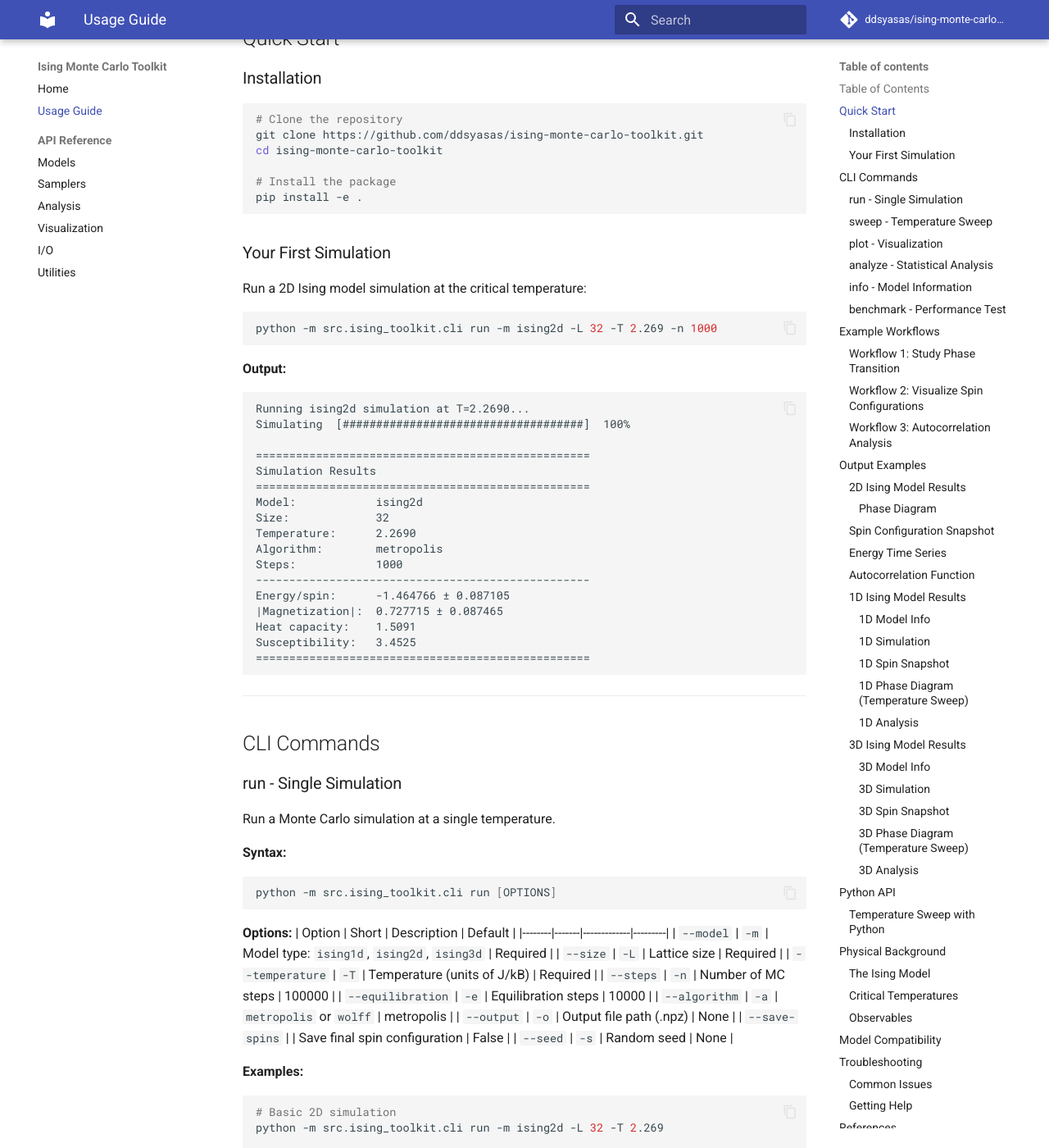
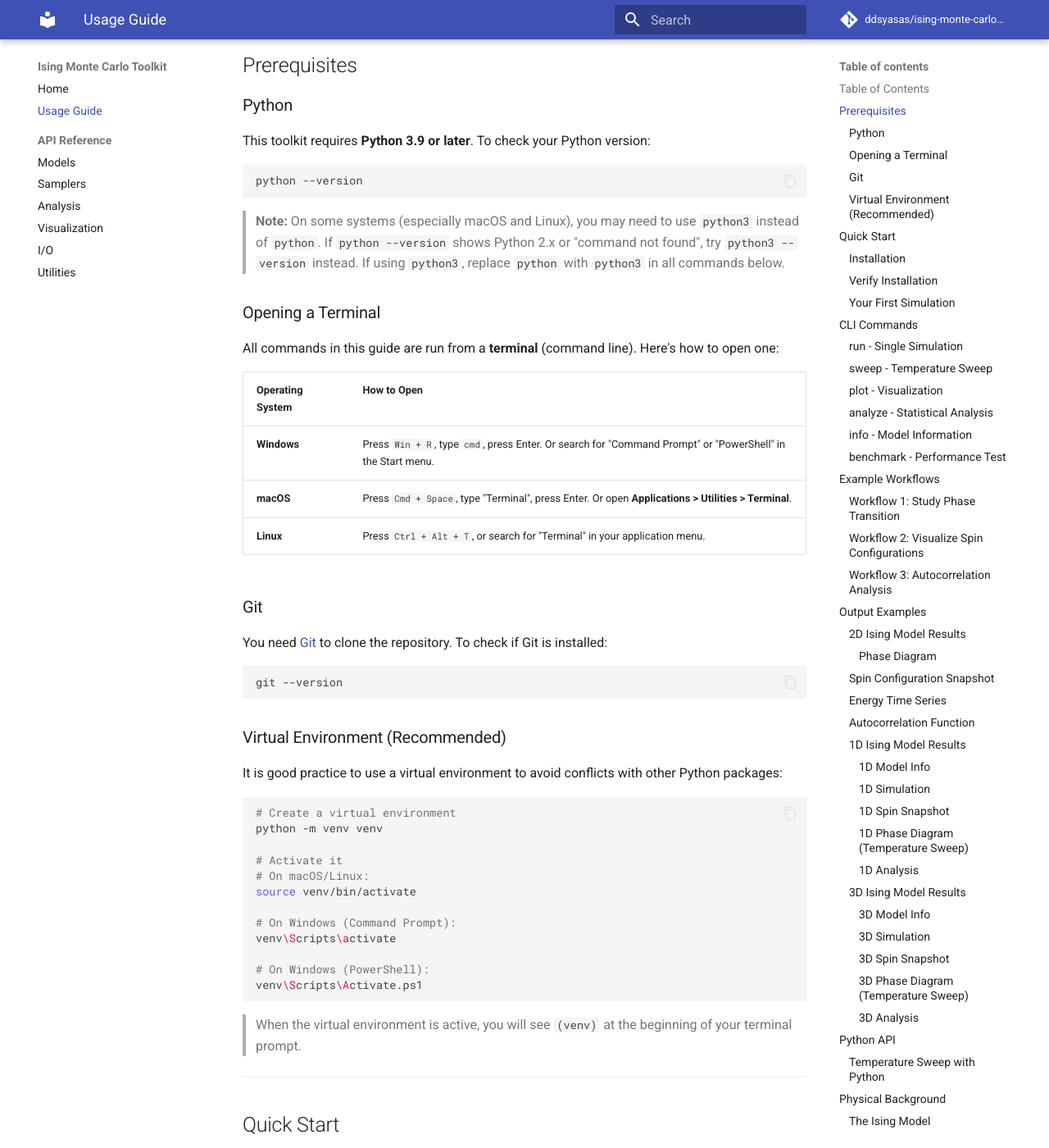
Before and after one commit to ddsyasas/ising-monte-carlo-toolkit, an MkDocs documentation site: the page built from docs/USAGE.md, in a window 1280 px wide and 1400 px high, scrolled down 855 px. Shown: the whole window at 82% size. Built offline with MkDocs 1.6.1 and Material for MkDocs 9.7.7, drawn with Linux system fonts in a browser that asks for light colours; comment, search, counter and statistics services are not loaded; some of the changed text lies outside the part shown.

Commit message:
Update README and USAGE documentation

````diff
--- a/docs/USAGE.md
+++ b/docs/USAGE.md
@@ -4,6 +4,7 @@ A comprehensive guide to using the Ising Monte Carlo simulation toolkit for stud
 
 ## Table of Contents
 
+- [Prerequisites](#prerequisites)
 - [Quick Start](#quick-start)
 - [CLI Commands](#cli-commands)
   - [run - Single Simulation](#run-single-simulation)
@@ -22,6 +23,59 @@ A comprehensive guide to using the Ising Monte Carlo simulation toolkit for stud
 
 ---
 
+## Prerequisites
+
+### Python
+
+This toolkit requires **Python 3.9 or later**. To check your Python version:
+
+```bash
+python --version
+```
+
+> **Note:** On some systems (especially macOS and Linux), you may need to use `python3` instead of `python`. If `python --version` shows Python 2.x or "command not found", try `python3 --version` instead. If using `python3`, replace `python` with `python3` in all commands below.
+
+### Opening a Terminal
+
+All commands in this guide are run from a **terminal** (command line). Here's how to open one:
+
+| Operating System | How to Open |
+|-----------------|-------------|
+| **Windows** | Press `Win + R`, type `cmd`, press Enter. Or search for "Command Prompt" or "PowerShell" in the Start menu. |
+| **macOS** | Press `Cmd + Space`, type "Terminal", press Enter. Or open **Applications > Utilities > Terminal**. |
+| **Linux** | Press `Ctrl + Alt + T`, or search for "Terminal" in your application menu. |
+
+### Git
+
+You need [Git](https://git-scm.com/downloads) to clone the repository. To check if Git is installed:
+
+```bash
+git --version
+```
+
+### Virtual Environment (Recommended)
+
+It is good practice to use a virtual environment to avoid conflicts with other Python packages:
+
+```bash
+# Create a virtual environment
+python -m venv venv
+
+# Activate it
+# On macOS/Linux:
+source venv/bin/activate
+
+# On Windows (Command Prompt):
+venv\Scripts\activate
+
+# On Windows (PowerShell):
+venv\Scripts\Activate.ps1
+```
+
+> When the virtual environment is active, you will see `(venv)` at the beginning of your terminal prompt.
+
+---
+
 ## Quick Start
 
 ### Installation
@@ -34,6 +88,16 @@ cd ising-monte-carlo-toolkit
 # Install the package
 pip install -e .
 ```
+
+### Verify Installation
+
+After installing, verify everything is working:
+
+```bash
+python -m src.ising_toolkit.cli --help
+```
+
+You should see a list of available commands (`run`, `sweep`, `plot`, `analyze`, `info`, `benchmark`). If you see an error, make sure you are in the `ising-monte-carlo-toolkit` directory and the installation completed without errors.
 
 ### Your First Simulation
 
````
Also changed, not shown: README.md (+8 -2 lines).
